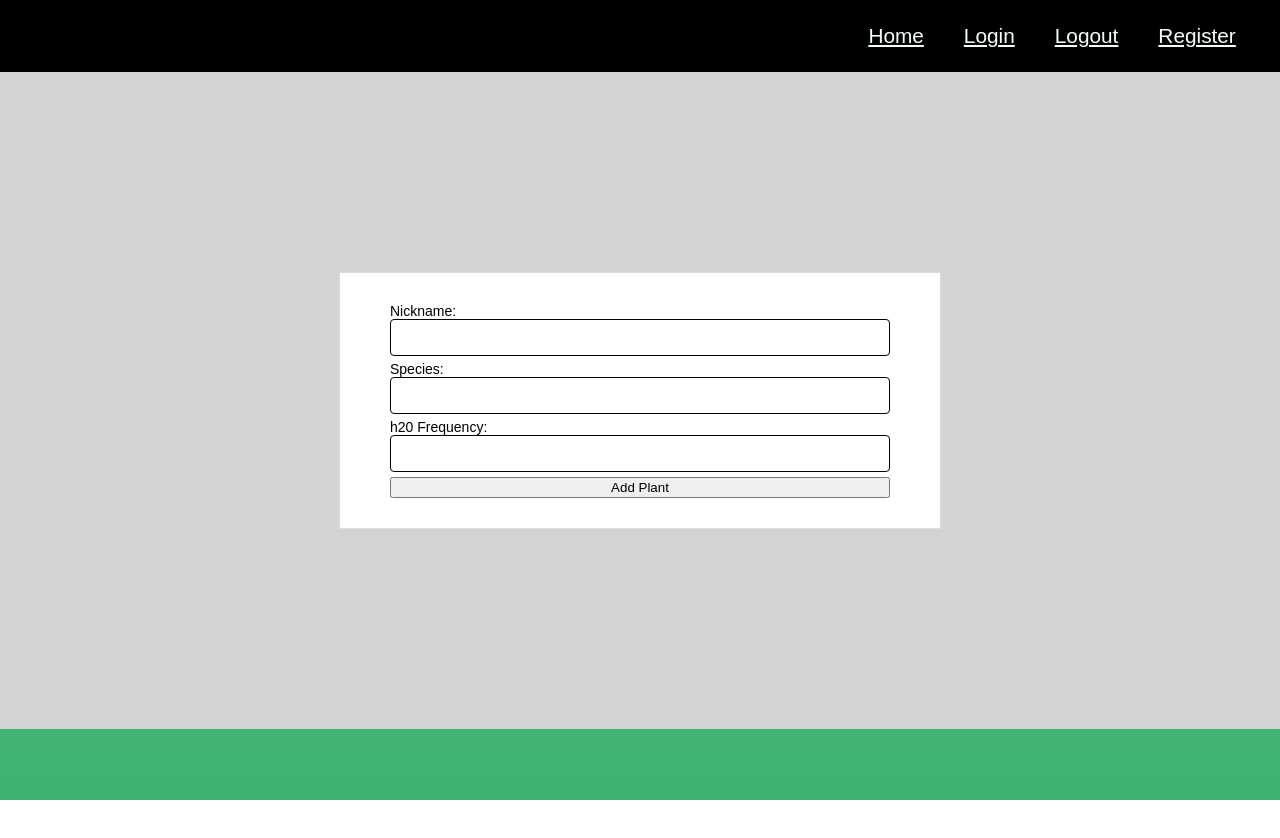
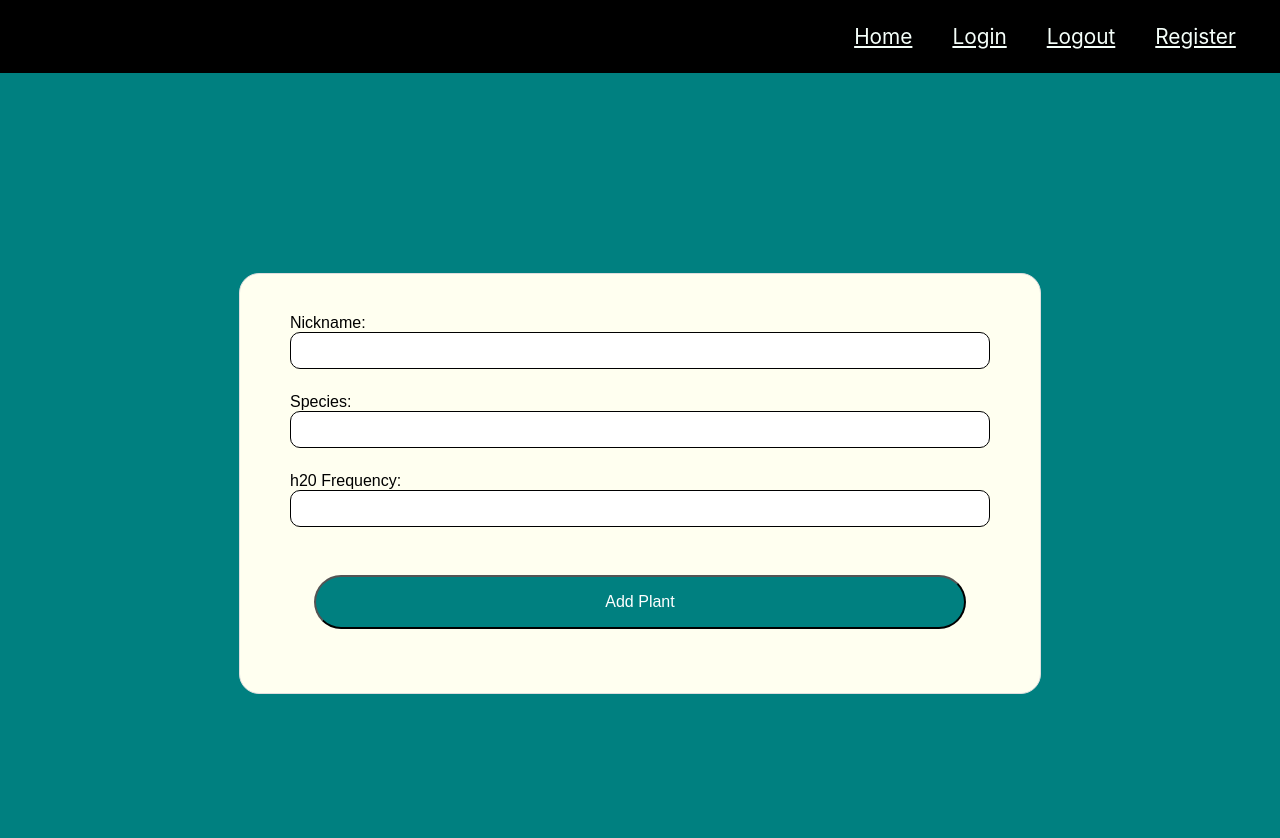
Before and after one commit to dconley1212/unit4buildweekproject, a React (Create React App) app in the folder client/: page /dashboard/add in a window 1280 px wide. Shown: the top 838 px of the page. Before the commit the page ends 800 px from the top, so only its background shows below. Built offline with nearby package versions, Linux system fonts and the light colour scheme.

Commit message:
added styling to the button on the add plant page and touched up more styling on the form and background to make it look more appealing

```diff
--- a/client/src/Components/AddPlant.js
+++ b/client/src/Components/AddPlant.js
@@ -3,24 +3,25 @@ import axiosWithAuth from "../utils/axiosWithAuth";
 import styled from "styled-components";
 
 const StyledFormContainer = styled.div`
-  background: #d3d3d3;
+  background: #008080;
   padding: 200px;
 `;
 
 const StyledForm = styled.form`
-  background: white;
+  background: #fffff0;
   border: 1px solid #dedede;
+  border-radius: 20px;
   display: flex;
   flex-direction: column;
   justify-content: space-around;
   margin: 0 auto;
-  max-width: 500px;
-  padding: 30px 50px;
+  max-width: 700px;
+  padding: 40px 50px;
 `;
 
 const StyledInput = styled.input`
   border: 1px solid black;
-  border-radius: 4px;
+  border-radius: 10px;
   box-sizing: border-box;
   padding: 10px;
   width: 100%;
@@ -29,9 +30,18 @@ const StyledLabel = styled.label`
   color: black;
   display: block;
   font-family: sans-serif;
-  font-size: 14px;
+  font-size: 16px;
   font-weight: 500;
-  margin-bottom: 5px;
+  margin-bottom: 1.5rem;
+`;
+
+const StyledButton = styled.button`
+  padding: 1em;
+  border-radius: 10em;
+  margin: 1.5rem;
+  color: white;
+  background: #008080;
+  font-size: 1em;
 `;
 
 const AddPlant = () => {
@@ -90,7 +100,7 @@ const AddPlant = () => {
               onChange={handleChanges}
             />
           </StyledLabel>
-          <button>Add Plant</button>
+          <StyledButton>Add Plant</StyledButton>
         </StyledForm>
       </StyledFormContainer>
     </div>
--- a/client/src/Components/App.js
+++ b/client/src/Components/App.js
@@ -82,7 +82,6 @@ function App() {
       </StyledHeader>
       <Switch>
         <Route path="/dashboard/add">
-          <GlobalStyle />
           <AddPlant />
         </Route>
         <Route path="/dashboard">
```
